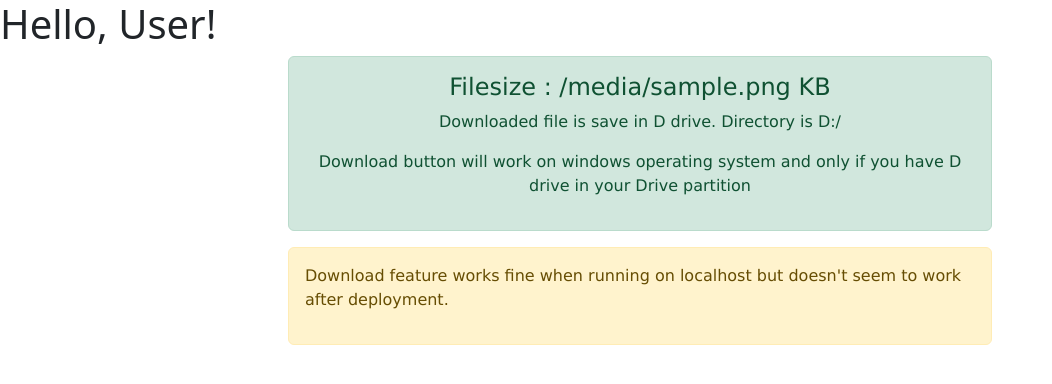
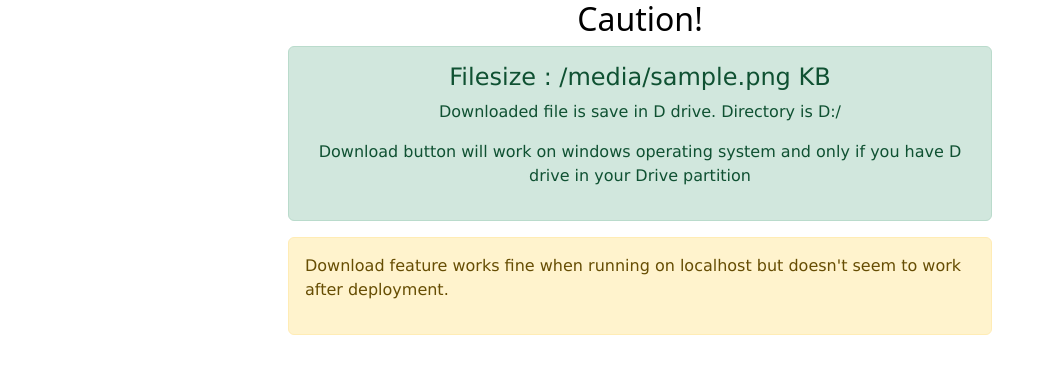
Before and after one commit to Gaurav0963/flask2022, a Flask app: template templates/dnld.html in a window 1280 px wide. Shown: the top 384 px of the page, without its empty margins (0-1052 px from the left). Run offline with Flask 2, Linux system fonts and the light colour scheme; the template is opened without the code that fills it: most values are stand-ins (such as "Sample title", 1, 10 or a date in 2020); some libraries are stand-ins or nearby versions.

Commit message:
added tag in CSS

```diff
--- a/templates/dnld.html
+++ b/templates/dnld.html
@@ -30,7 +30,7 @@
 
 
   <body>
-    <h1>Hello, User!</h1>
+    <h2>Caution!</h2>
     <div class="alert alert-success" role="alert">
         <h4 class="alert-heading">Filesize &colon; {{Filesize}} KB</h4>
         <p>Downloaded file is save in D drive. Directory is D:/</p>
```
